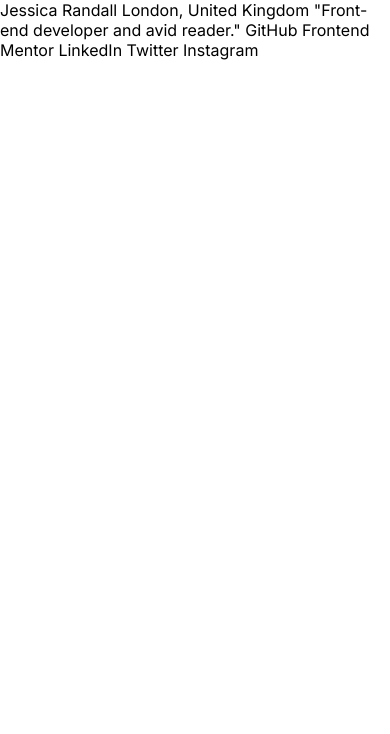
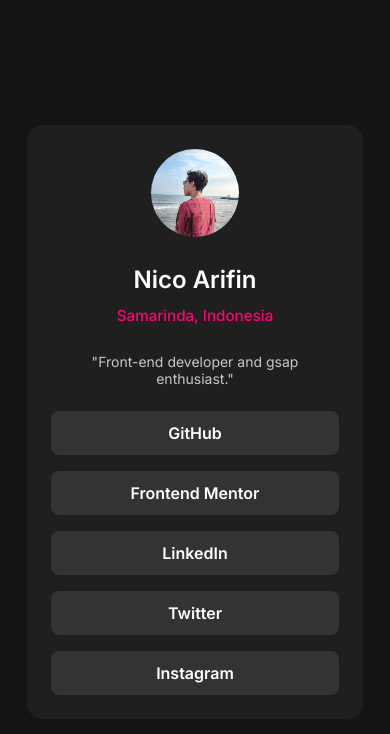
Before and after one commit to N1Coder/social-links-profile-fem, a plain HTML site: page index.html in a window 390 px wide. Drawn offline with Linux system fonts and the light colour scheme.

Commit message:
feat: add style to social links card with mobile style and personalize content to myself

```diff
--- a/index.html
+++ b/index.html
@@ -22,7 +22,48 @@
     <link rel="stylesheet" href="style.css" />
   </head>
   <body>
-    Jessica Randall London, United Kingdom "Front-end developer and avid
-    reader." GitHub Frontend Mentor LinkedIn Twitter Instagram
+    <main>
+      <section>
+        <figure>
+          <img src="assets/images/avatar-me.jpg" alt="Jessica Randall Avatar" />
+        </figure>
+
+        <header>
+          <h1>Nico Arifin</h1>
+          <h2>Samarinda, Indonesia</h2>
+          <h3>"Front-end developer and gsap enthusiast."</h3>
+        </header>
+
+        <article>
+          <ul>
+            <li>
+              <a href="https://github.com/N1Coder" target="_blank">GitHub</a>
+            </li>
+            <li>
+              <a
+                href="https://www.frontendmentor.io/profile/N1Coder"
+                target="_blank"
+              >
+                Frontend Mentor</a
+              >
+            </li>
+            <li>
+              <a
+                href="https://www.linkedin.com/in/nico-arifin-569b75235/"
+                target="_blank"
+              >
+                LinkedIn</a
+              >
+            </li>
+            <li><a href="#">Twitter</a></li>
+            <li>
+              <a href="https://www.instagram.com/ruvu_11/" target="_blank"
+                >Instagram</a
+              >
+            </li>
+          </ul>
+        </article>
+      </section>
+    </main>
   </body>
 </html>
--- a/style.css
+++ b/style.css
@@ -1,5 +1,5 @@
 :root {
-  --primary-green: hsl(75, 94%, 57%);
+  --primary-card: hsl(332, 97%, 50%);
   --white: hsl(0, 0%, 100%);
   --grey: hsl(0, 0%, 20%);
   --dark-grey: hsl(0, 0%, 12%);
@@ -25,4 +25,92 @@
 
 body {
   font-family: "Inter", sans-serif;
+  background-color: var(--off-black);
+  display: grid;
+  place-items: center;
+  min-height: 100dvh;
 }
+
+section {
+  width: 25rem;
+  display: flex;
+  flex-direction: column;
+  align-items: center;
+  text-align: center;
+  padding: 2.5rem;
+  background-color: var(--dark-grey);
+  color: var(--white);
+  border-radius: 1rem;
+}
+
+figure img {
+  max-width: 5.5rem;
+  border-radius: 50%;
+  margin-bottom: 1.5rem;
+}
+
+header h1 {
+  font-size: clamp(1.5rem, 3vw, 1.75rem);
+  font-weight: 600;
+  margin-bottom: 0.75rem;
+}
+
+header h2 {
+  font-size: clamp(0.95rem, 3.5vw, 1rem);
+  font-weight: 500;
+  color: var(--primary-card);
+  margin-bottom: 1.75rem;
+}
+
+header h3 {
+  font-size: clamp(0.775rem, 4vw, 0.875rem);
+  color: var(--white);
+  opacity: 0.75;
+  margin-bottom: 1.5rem;
+  font-weight: 400;
+}
+
+article a {
+  text-decoration: none;
+  color: var(--white);
+  font-weight: 600;
+}
+
+article {
+  width: 100%;
+}
+
+article ul {
+  display: flex;
+  flex-direction: column;
+  gap: 1rem;
+  list-style: none;
+  width: 100%;
+}
+
+article ul li {
+  display: block;
+  width: 100%;
+}
+
+article ul li a {
+  display: block;
+  padding-block: 0.75rem;
+  border-radius: 0.5rem;
+  background-color: var(--grey);
+  transition: 100ms;
+}
+
+article ul li a:hover,
+article ul li a:focus-visible,
+article ul li a:active {
+  background-color: var(--primary-card);
+  color: var(--dark-grey);
+}
+
+@media (max-width: 576px) {
+  section {
+    max-width: 21rem;
+    padding: 1.5rem;
+  }
+}
```
Also changed, not shown: assets/images/avatar-me.jpg (added).
